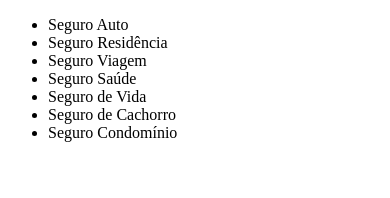
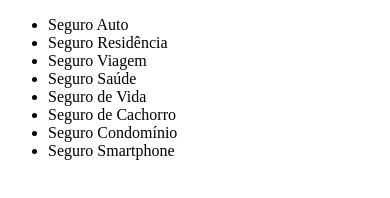
Before and after one commit to leveau10/git-learn, a plain HTML site: page index.html in a window 390 px wide. Drawn offline with Linux system fonts and the light colour scheme.

Commit message:
Adicionando seguro smartphone

```diff
--- a/index.html
+++ b/index.html
@@ -13,6 +13,7 @@
 		<li>Seguro de Vida</li>
 		<li>Seguro de Cachorro</li>
 		<li>Seguro Condomínio</li>
+		<li>Seguro Smartphone</li>
 	</ul>
 </body>
 </html>
```
